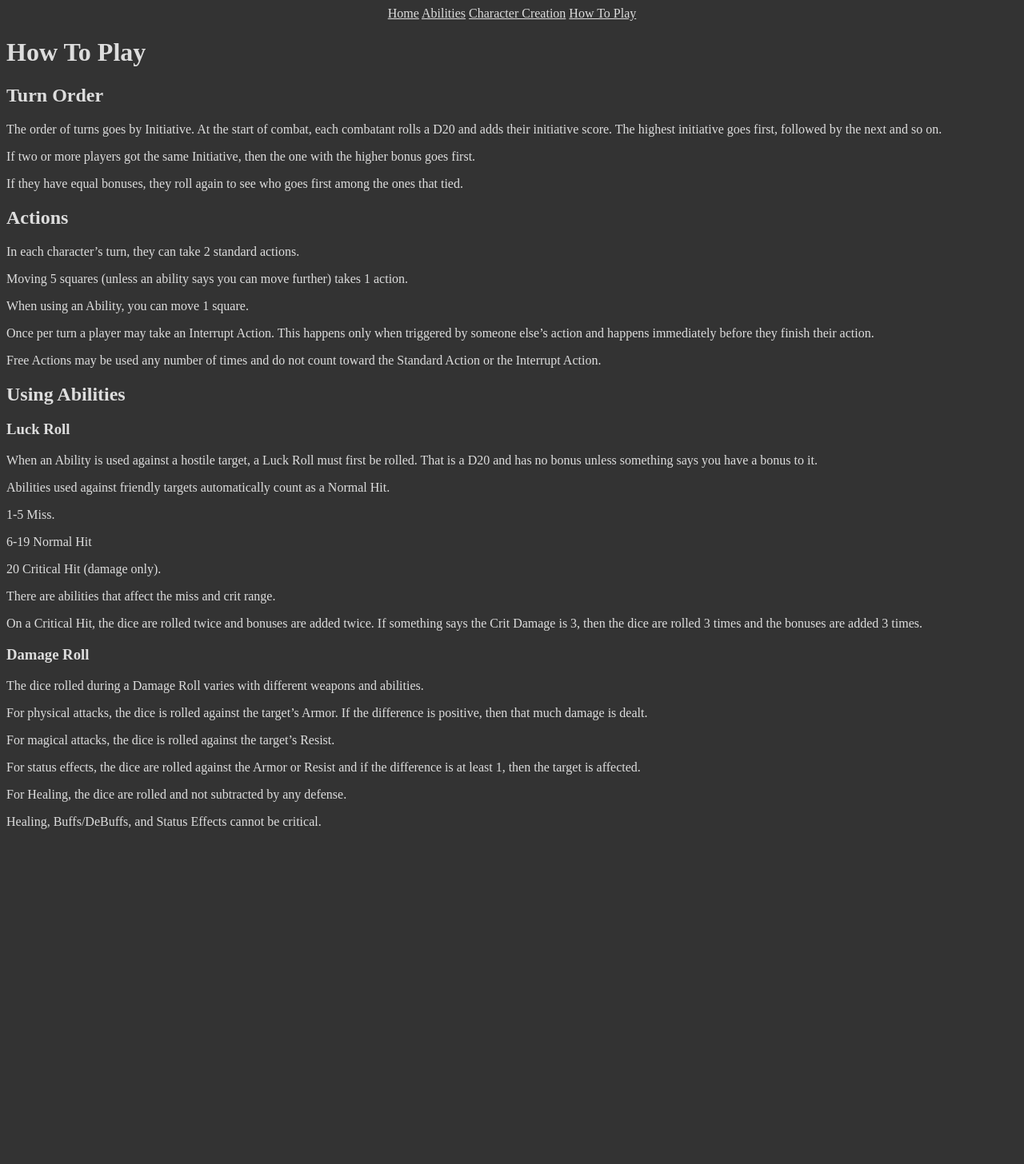
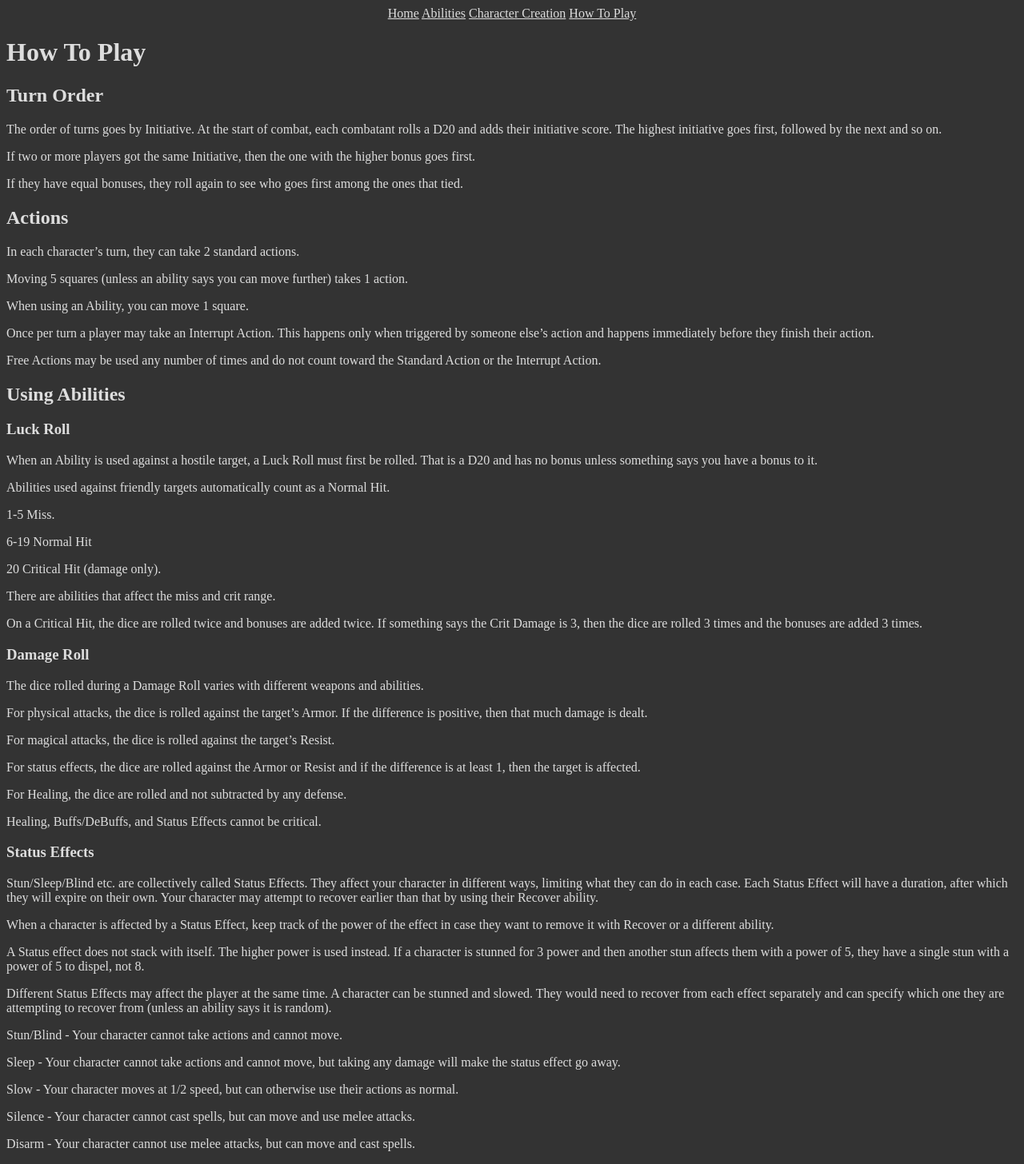
Before and after one commit to jakefordyce/castlesandcritters, a Jekyll site: the page built from how_to_play.markdown, in a window 1280 px wide. Shown: the whole page at 80% size. Built offline with Jekyll 4.4.1, drawn with Linux system fonts in a browser that asks for light colours; our own code applies the rules of GitHub Pages for plain Markdown files; before the commit the page ends 1053 px from its top, so only the background shows below that.

```diff
--- a/how_to_play.markdown
+++ b/how_to_play.markdown
@@ -53,3 +53,24 @@
 For Healing, the dice are rolled and not subtracted by any defense.
 
 Healing, Buffs/DeBuffs, and Status Effects cannot be critical.
+
+
+### Status Effects
+
+Stun/Sleep/Blind etc. are collectively called Status Effects. They affect your character in different ways, limiting what they can do in each case. Each Status Effect will have a duration, after which they will expire on their own. Your character may attempt to recover earlier than that by using their Recover ability.
+
+When a character is affected by a Status Effect, keep track of the power of the effect in case they want to remove it with Recover or a different ability.
+
+A Status effect does not stack with itself. The higher power is used instead. If a character is stunned for 3 power and then another stun affects them with a power of 5, they have a single stun with a power of 5 to dispel, not 8.
+
+Different Status Effects may affect the player at the same time. A character can be stunned and slowed. They would need to recover from each effect separately and can specify which one they are attempting to recover from (unless an ability says it is random).
+
+Stun/Blind - Your character cannot take actions and cannot move.
+
+Sleep - Your character cannot take actions and cannot move, but taking any damage will make the status effect go away.
+
+Slow - Your character moves at 1/2 speed, but can otherwise use their actions as normal.
+
+Silence - Your character cannot cast spells, but can move and use melee attacks.
+
+Disarm - Your character cannot use melee attacks, but can move and cast spells.
```
Also changed, not shown: _data/abilities.json (+18 -29 lines), abilities.js (+7 -4 lines), abilities.markdown (+38 -29 lines), character_creation.markdown (+7 -1 lines).
